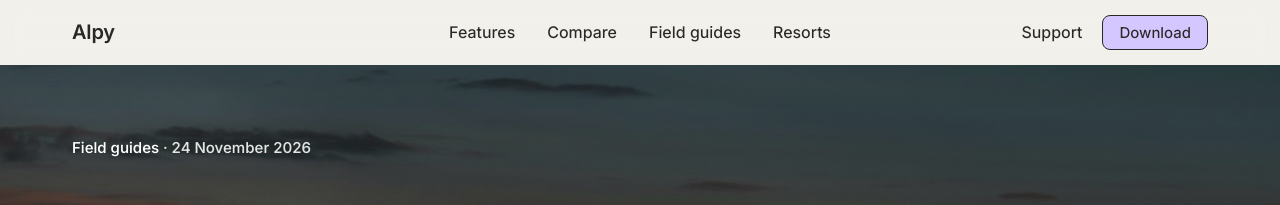
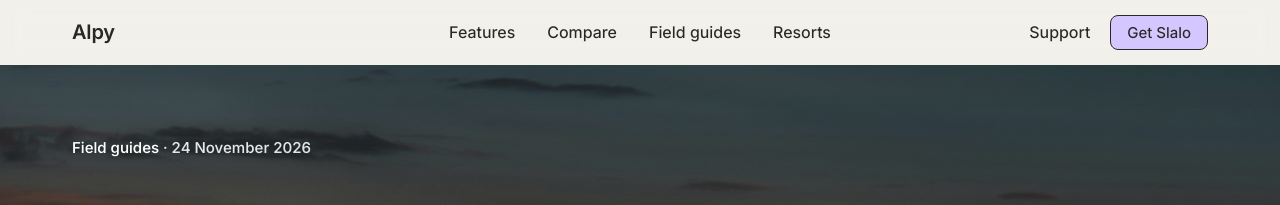
Before and after one commit to rohan3008/alpine-support, a Jekyll site: the page built from _posts/2026-11-24-how-to-ski-parallel.md, in a window 1280 px wide. Shown: the top 205 px of the page. Built offline with Jekyll 4.4.1, drawn with Linux system fonts in a browser that asks for light colours; our own code applies the rules of GitHub Pages for plain Markdown files.

Commit message:
Slalo posts: Safari's app banner and the header button point to Slalo, not Alpy
Co-Authored-By: Claude Opus 5.5 <noreply@anthropic.com>

```diff
--- a/_layouts/default.html
+++ b/_layouts/default.html
@@ -3,7 +3,7 @@
 <head>
   <meta charset="utf-8">
   <meta name="viewport" content="width=device-width, initial-scale=1">
-  <meta name="apple-itunes-app" content="app-id=6821841631">
+  {% if page.app == "slalo" %}<meta name="apple-itunes-app" content="app-id=6833087234">{% else %}<meta name="apple-itunes-app" content="app-id=6821841631">{% endif %}
   <meta name="theme-color" content="#f2f0eb">
   <script>document.documentElement.classList.add('js')</script>
   {% seo %}
@@ -49,7 +49,7 @@
       </nav>
       <div class="nav-right">
         <a class="ghost" href="mailto:rohanshah90@gmail.com">Support</a>
-        <a class="btn btn-lilac" href="{{ site.appstore_url }}">Download</a>
+        {% if page.app == "slalo" %}<a class="btn btn-lilac" href="https://apps.apple.com/app/id6833087234">Get Slalo</a>{% else %}<a class="btn btn-lilac" href="{{ site.appstore_url }}">Download</a>{% endif %}
       </div>
     </div>
   </header>
```
